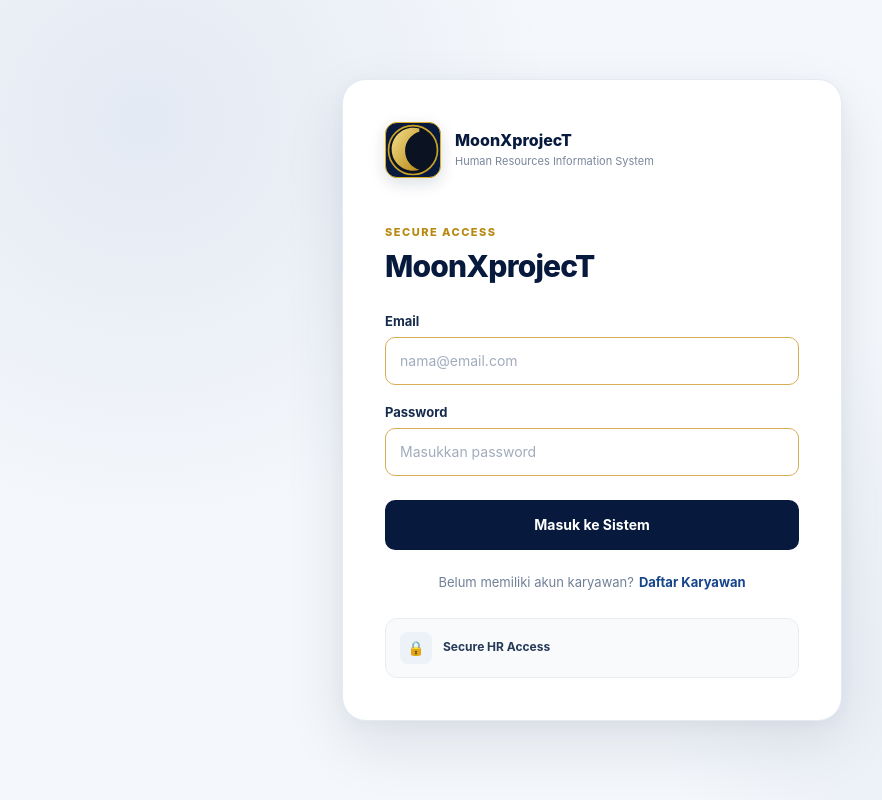
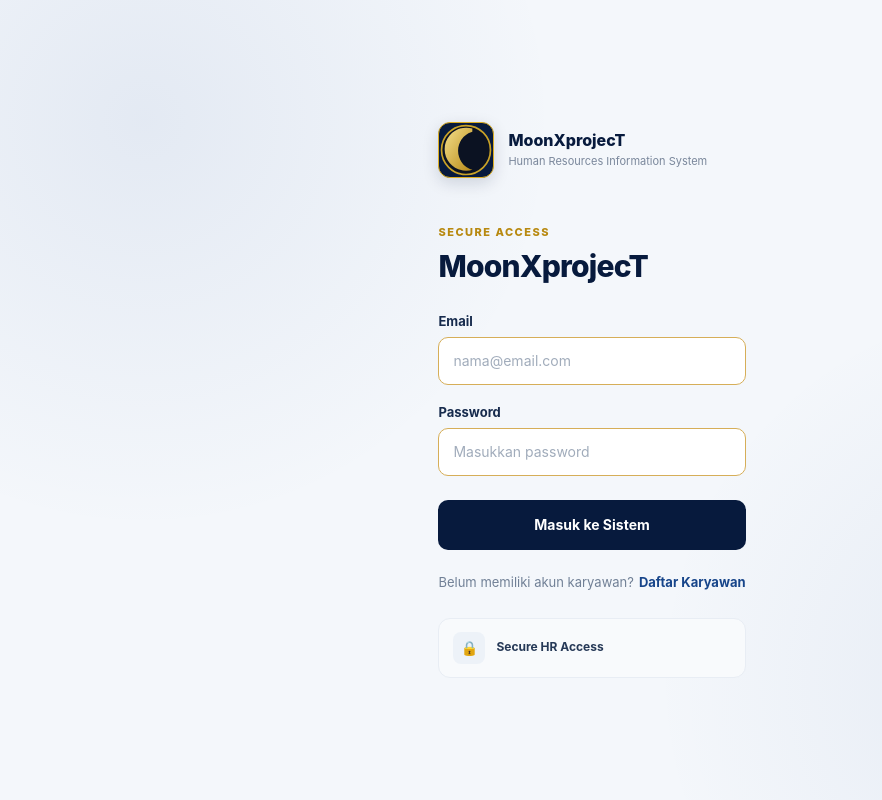
Before and after one commit to MoonXprojecT-Tirta/MoonXprojecT, a React (Vite) app: page /#/login in a window 1280 px wide. Shown: the whole page, without its empty margins (48-930 px from the left). Built offline with nearby package versions, Linux system fonts and the light colour scheme; no server answers.

Commit message:
Refactor unified login card styles
Updated styles for the unified login card to improve layout and padding.

```diff
--- a/src/styles/global/index.css
+++ b/src/styles/global/index.css
@@ -86,12 +86,12 @@ button:disabled {
    LOGIN CARD
    ========================================================= */
 
-.unified-login-card {
-  width: min(100%, 500px);
-  background: #ffffff;
-  border: 1px solid #e5eaf1;
-  border-radius: 24px;
-  padding: 42px;
+.unified-.login-card {
+  width: 380px;
+  max-width: calc(100% - 32px);
+  padding: 28px;
+  box-sizing: border-box;
+}
   box-shadow:
     0 24px 60px rgba(15, 35, 65, 0.10),
     0 4px 16px rgba(15, 35, 65, 0.04);
```
